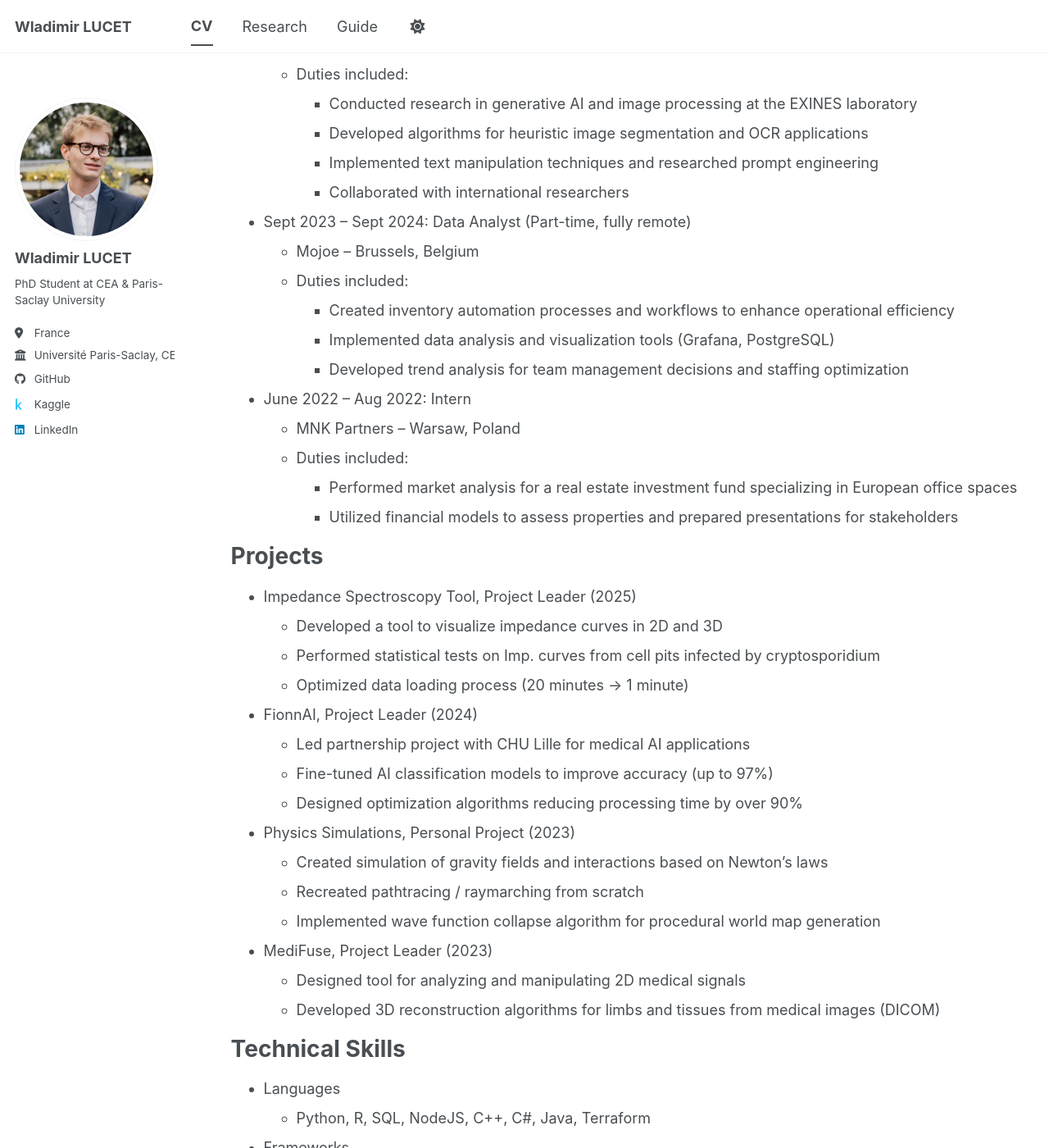
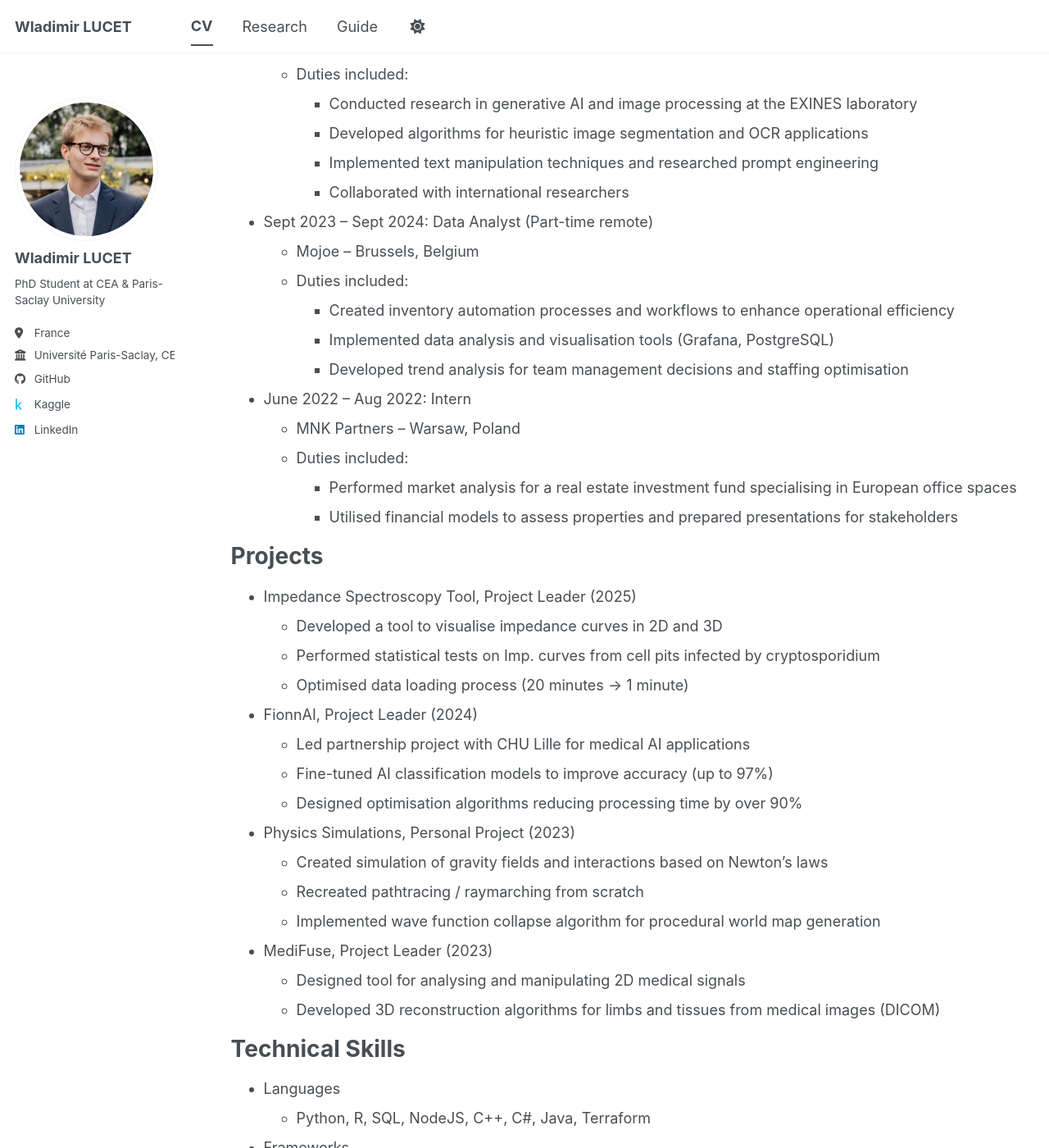
Before and after one commit to WladimirLct/wladimirlct.github.io, a Jekyll site: the page built from _pages/cv.md, in a window 1280 px wide and 1400 px high, scrolled down 1199 px. Shown: the whole window at 82% size. Built offline with Jekyll 4.4.1, drawn with Linux system fonts in a browser that asks for light colours; a script bundle is joined from its source files by our own code; library files that are not in the unit come from our copies; some of the changed text lies outside the part shown.

Commit message:
Fix british english

```diff
--- a/_pages/cv.md
+++ b/_pages/cv.md
@@ -11,7 +11,7 @@ redirect_from:
 
 Professional Profile
 ======
-PhD Student in Physics with expertise in computer vision, medical imaging, and optimization algorithms. Particularly interested in research and industry opportunities that combine theoretical advances with practical applications in healthcare, physics or industrial optimization.
+PhD Student in Physics with expertise in computer vision, medical imaging, and optimisation algorithms. Particularly interested in research and industry opportunities that combine theoretical advances with practical applications in healthcare, physics or industrial optimisation.
 
 Education
 ======
@@ -19,13 +19,13 @@ Education
   * Global university rankings: #2 in Mathematics, #6 in Physics (Shanghai Ranking 2025)
 * Engineering Degree, Master Big Data, JUNIA ISEN Lille, 2023 – 2025
   * Valedictorian (1st out of 196)
-  * Relevant Coursework: Deep Learning, Data Optimization, Computer Vision
+  * Relevant Coursework: Deep Learning, Data Optimisation, Computer Vision
   * Highest achiever: Advanced ML, AI in health, Python Scripting, Metaheuristics & Indexing, and M1 Project
 * Integrated Preparatory Cycle, JUNIA ISEN Lille, 2020 – 2023
   * Ranked 6th out of 98
   * Relevant Coursework: Mathematics, Physics, Quantum Mechanics, Servo Control, Electronics
 * Scientific Baccalaureate, Lycée Français de Bruxelles, 2020
-  * Computer Science option, graduated with honors ("Mention bien") at 16 y/o
+  * Computer Science option, graduated with honours ("Mention bien") at 16 y/o
 
 Work Experience
 ======
@@ -38,7 +38,7 @@ Work Experience
 * Sept 2024 – Aug 2025: Data Scientist
   * Axians Data & IA (Vinci Energies) – Paris, France
   * Duties included:
-    * Optimized defect detection process (50% time reduction) on nuclear fuel rods
+    * Optimised defect detection process (50% time reduction) on nuclear fuel rods
     * Implemented and fine-tuned Convolutional Neural Networks (YOLO)
     * Developed Auto-encoder models & used SOTA anomaly detection models (EfficientAD)
 
@@ -50,30 +50,30 @@ Work Experience
     * Implemented text manipulation techniques and researched prompt engineering
     * Collaborated with international researchers
 
-* Sept 2023 – Sept 2024: Data Analyst (Part-time, fully remote)
+* Sept 2023 – Sept 2024: Data Analyst (Part-time remote)
   * Mojoe – Brussels, Belgium
   * Duties included:
     * Created inventory automation processes and workflows to enhance operational efficiency
-    * Implemented data analysis and visualization tools (Grafana, PostgreSQL)
-    * Developed trend analysis for team management decisions and staffing optimization
+    * Implemented data analysis and visualisation tools (Grafana, PostgreSQL)
+    * Developed trend analysis for team management decisions and staffing optimisation
 
 * June 2022 – Aug 2022: Intern
   * MNK Partners – Warsaw, Poland
   * Duties included:
-    * Performed market analysis for a real estate investment fund specializing in European office spaces
-    * Utilized financial models to assess properties and prepared presentations for stakeholders
+    * Performed market analysis for a real estate investment fund specialising in European office spaces
+    * Utilised financial models to assess properties and prepared presentations for stakeholders
 
 Projects
 ======
 * Impedance Spectroscopy Tool, Project Leader (2025)
-  * Developed a tool to visualize impedance curves in 2D and 3D
+  * Developed a tool to visualise impedance curves in 2D and 3D
   * Performed statistical tests on Imp. curves from cell pits infected by cryptosporidium
-  * Optimized data loading process (20 minutes → 1 minute)
+  * Optimised data loading process (20 minutes → 1 minute)
 
 * FionnAI, Project Leader (2024)
   * Led partnership project with CHU Lille for medical AI applications
   * Fine-tuned AI classification models to improve accuracy (up to 97%)
-  * Designed optimization algorithms reducing processing time by over 90%
+  * Designed optimisation algorithms reducing processing time by over 90%
 
 * Physics Simulations, Personal Project (2023)
   * Created simulation of gravity fields and interactions based on Newton's laws
@@ -81,7 +81,7 @@ Projects
   * Implemented wave function collapse algorithm for procedural world map generation
 
 * MediFuse, Project Leader (2023)
-  * Designed tool for analyzing and manipulating 2D medical signals
+  * Designed tool for analysing and manipulating 2D medical signals
   * Developed 3D reconstruction algorithms for limbs and tissues from medical images (DICOM)
 
 Technical Skills
```
